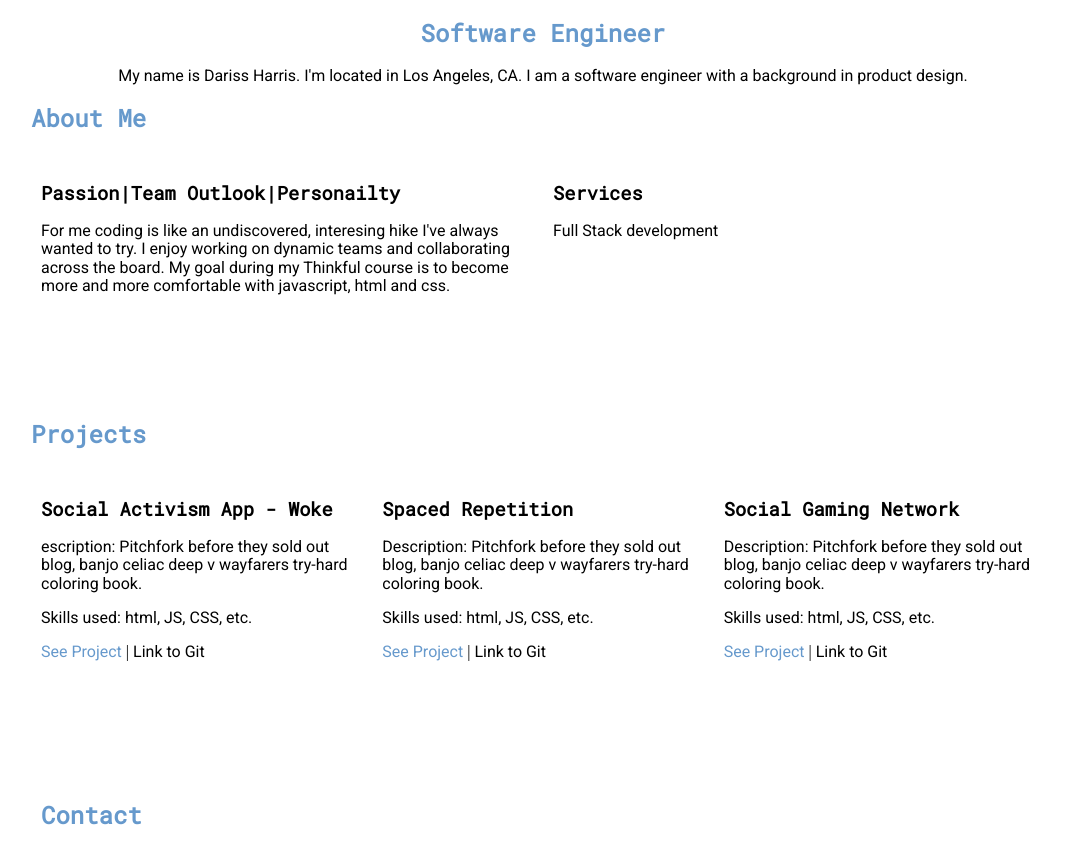
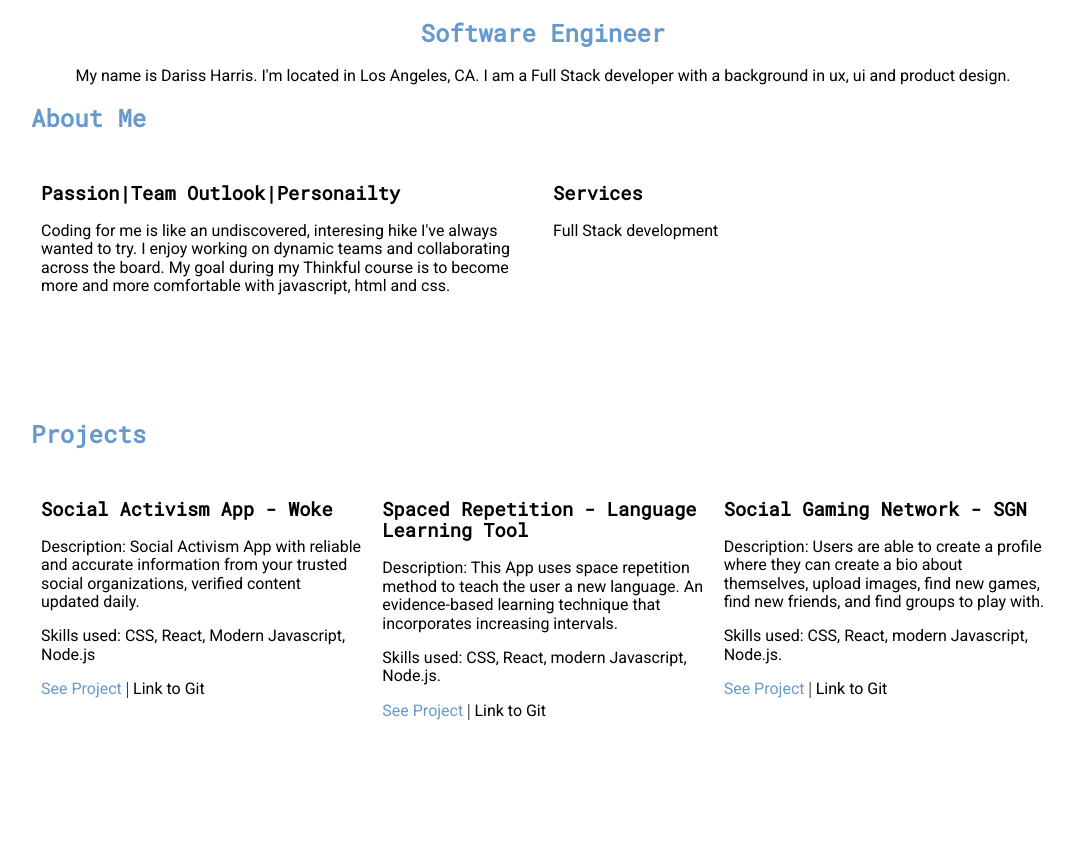
Before and after one commit to darissthedev/darissthedevportfolio, a plain HTML site: page index.html in a window 1280 px wide. Shown: the part 701-1547 px from the top of the page, without its empty margins (97-1171 px from the left). Drawn offline with nearby package versions, Linux system fonts and the light colour scheme.

Commit message:
updated descriptions and links to projects

```diff
--- a/index.html
+++ b/index.html
@@ -36,7 +36,7 @@
                </div>
                <div class="centerIntro">
                 <h2 style="color: #6699CC;">Software Engineer</h2>
-                <p>My name is Dariss Harris. I'm located in Los Angeles, CA. I am a software engineer with a background in product design. </p>
+                <p>My name is Dariss Harris. I'm located in Los Angeles, CA. I am a Full Stack developer with a background in ux, ui and product design. </p>
                </div>
 
 
@@ -53,7 +53,7 @@
           <div class="item">
             <!-- <img src="" alt=""> -->
             <h3 >Passion|Team Outlook|Personailty</h3>
-            <p>For me coding is  like an undiscovered, interesing hike I've always wanted to try. I enjoy working on dynamic teams and collaborating across the board. My goal during my Thinkful course is to become more and more comfortable with javascript, html and css. </p>
+            <p>Coding for me is like an undiscovered, interesing hike I've always wanted to try. I enjoy working on dynamic teams and collaborating across the board. My goal during my Thinkful course is to become more and more comfortable with javascript, html and css. </p>
 
           </div>
           <div class="item">
@@ -74,24 +74,25 @@
 
                 <!-- <img src="" alt="" class=""> -->
                   <h3>Social Activism App - Woke</h3>
-                  <p>escription: Pitchfork before they sold out blog, banjo celiac deep v wayfarers try-hard coloring book.
-                  <p>Skills used: html, JS, CSS, etc.</p>
-                  <a href="" style="color: #6699CC;">See Project</a> | <a href="">Link to Git</a>
+                  <p>Description: Social Activism App with reliable and accurate information from your trusted social organizations, verified content updated daily.
+                  <p>Skills used: CSS, React, Modern Javascript, Node.js</p>
+                  <a href="" style="color: #6699CC;">See Project</a> | <a href="https://github.com/darissthedev/social-activism-capstone-app-client">Link to Git</a>
               </div>
               <div class="item">
                 <!-- <img src="" alt="" class=""> -->
-                <h3>Spaced Repetition</h3>
-                <p>Description: Pitchfork before they sold out blog, banjo celiac deep v wayfarers try-hard coloring book.</p>
-                <p>Skills used: html, JS, CSS, etc.</p>
-                <a href="" style="color: #6699CC;">See Project</a> | <a href="">Link to Git</a>
+                <h3>Spaced Repetition - Language Learning Tool</h3>
+                <p>Description: This App uses space repetition method to teach the user a new language. An
+                evidence-based learning technique that incorporates increasing intervals.</p>
+                <p>Skills used: CSS, React, modern Javascript, Node.js.</p>
+                <a href="" style="color: #6699CC;">See Project</a> | <a href="https://github.com/mismyl123/spaced-repetition">Link to Git</a>
               </div>
               <div class="item">
 
                 <!-- <img src="" alt="" class=""> -->
-                  <h3>Social Gaming Network</h3>
-                  <p>Description: Pitchfork before they sold out blog, banjo celiac deep v wayfarers try-hard coloring book.</p>
-                  <p>Skills used: html, JS, CSS, etc.</p>
-                  <a href="" style="color: #6699CC; margin-top: 10px;">See Project</a> | <a href="">Link to Git</a>
+                  <h3>Social Gaming Network - SGN</h3>
+                  <p>Description: Users are able to create a profile where they can create a bio about themselves, upload images, find new games, find new friends, and find groups to play with.</p>
+                  <p>Skills used: CSS, React, modern Javascript, Node.js.</p>
+                  <a href="" style="color: #6699CC; margin-top: 10px;">See Project</a> | <a href="https://github.com/domcodesjs/gaming-social-network-client">Link to Git</a>
               </div>
 
           </div>
```
